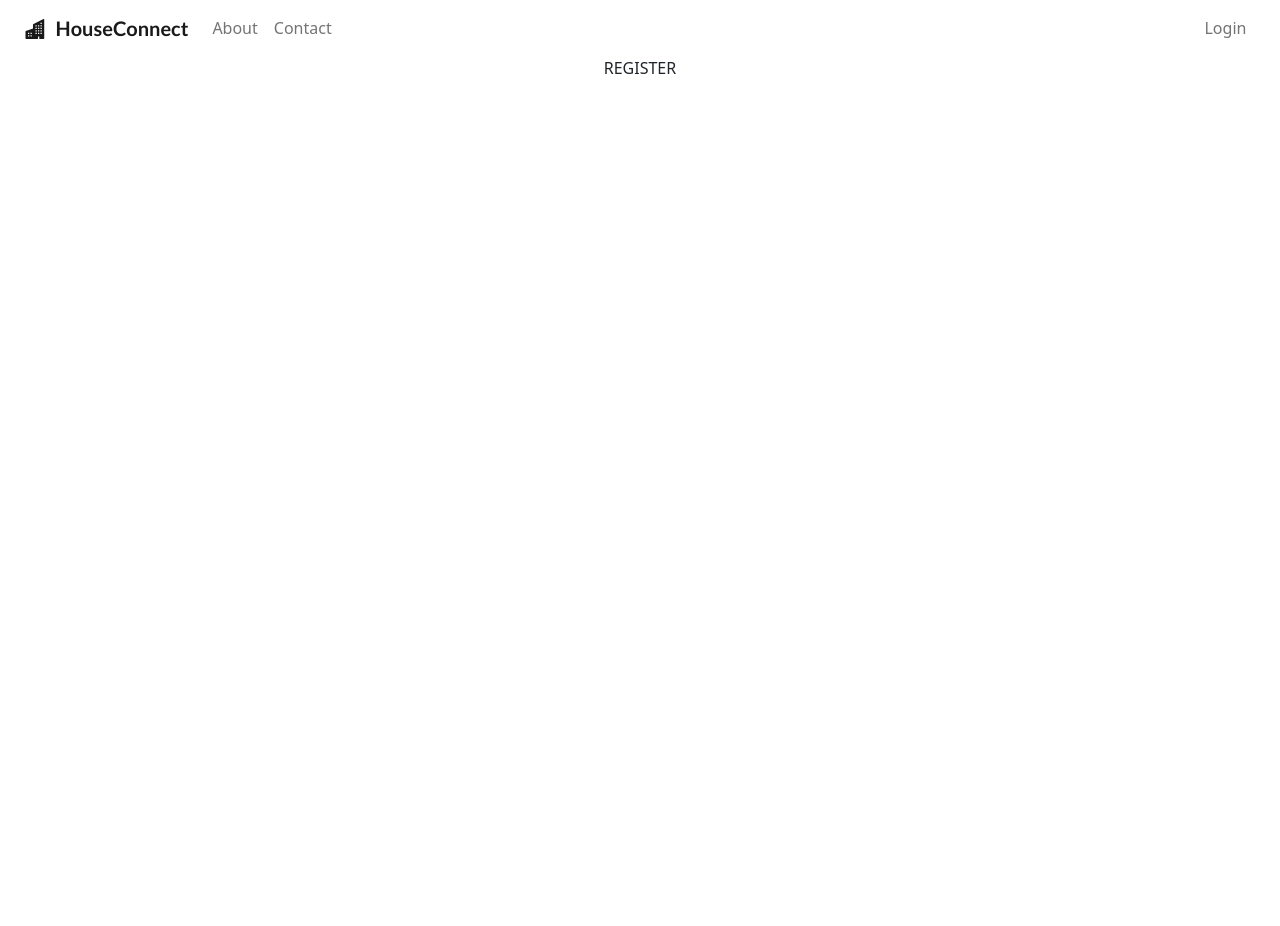
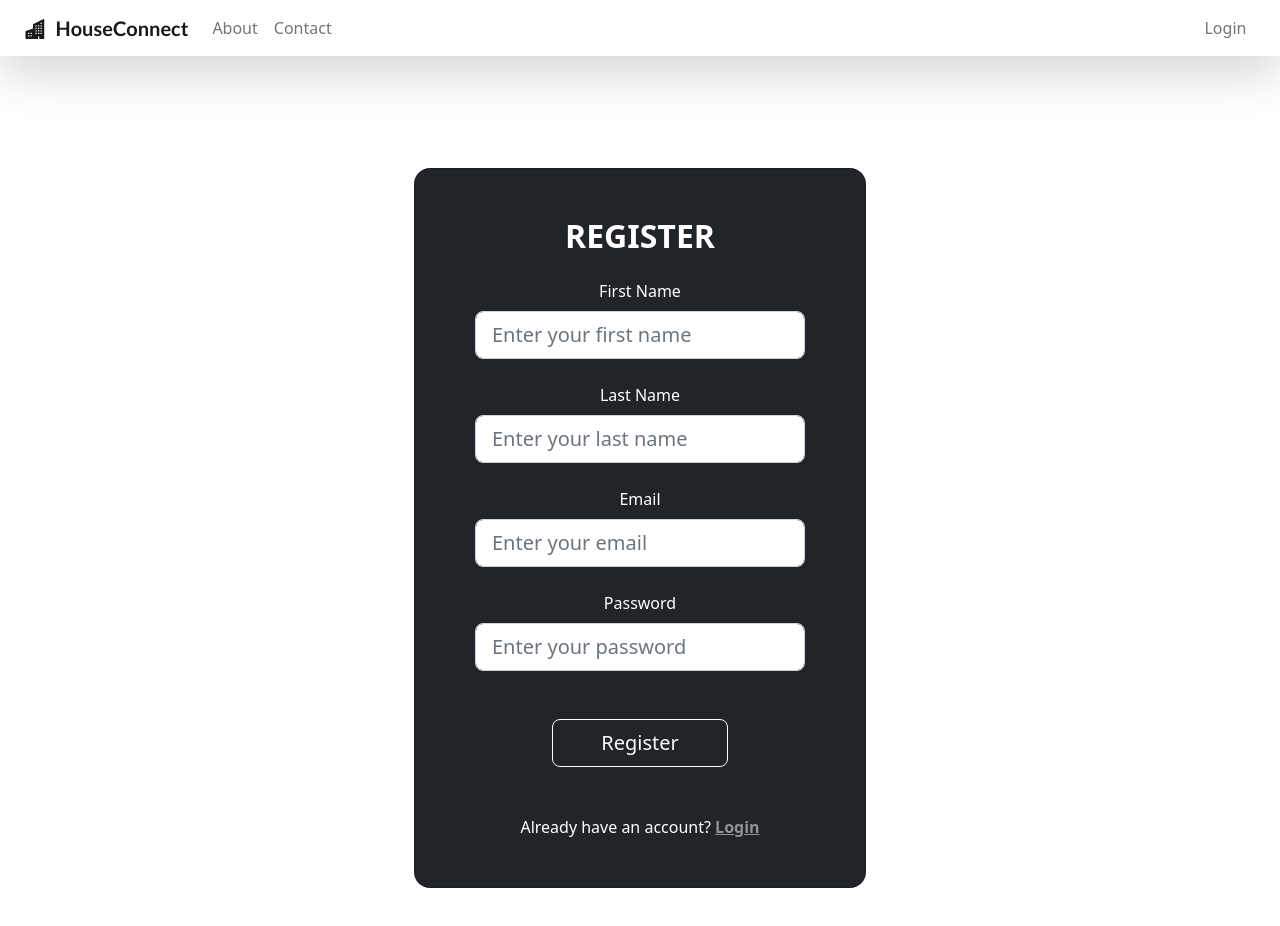
Before and after one commit to Wilson2k/Property-Management-App, a React (Create React App) app in the folder frontend/: page /register in a window 1280 px wide. Shown: the top 926 px of the page. Before the commit the page ends 800 px from the top, so only its background shows below. Built offline with nearby package versions, Linux system fonts and the light colour scheme.

Commit message:
Added login and register forms

```diff
--- /dev/null
+++ b/frontend/src/components/LoginPage/LoginForm.tsx
@@ -0,0 +1,33 @@
+import Form from 'react-bootstrap/Form';
+
+export default function LoginForm() {
+    return (
+        <div className="container" style={{ display: 'flex', justifyContent: 'center', alignItems: 'center', paddingBlock: '7rem' }}>
+            <div className="row d-flex justify-content-center align-items-center h-100">
+                <div className="card bg-dark text-white" style={{ borderRadius: "1rem" }}>
+                    <div className="card-body p-5 text-center">
+                        <div className="mb-md-5">
+                            <h2 className="fw-bold mb-4 text-uppercase">Login</h2>
+                            <div className="form-outline form-white mb-4">
+                                <Form.Label>Email</Form.Label>
+                                <Form.Control type="email" id="typeEmailX" className="form-control form-control-lg" placeholder={"Enter your email"} />
+                            </div>
+
+                            <div className="form-outline form-white mb-4">
+                                <Form.Label>Password</Form.Label>
+                                <Form.Control type="password" id="typePasswordX" className="form-control form-control-lg" placeholder={"Enter your password"} />
+                            </div>
+
+                            <button className="btn btn-outline-light btn-lg px-5 mt-4" type="submit">Login</button>
+                        </div>
+                        <div>
+                            <p className="mb-0 mt-4">Don't have an account? <a href="#!" className="text-white-50 fw-bold">Sign Up</a>
+                            </p>
+                        </div>
+
+                    </div>
+                </div>
+            </div>
+        </div>
+    )
+}
--- a/frontend/src/components/LoginPage/index.tsx
+++ b/frontend/src/components/LoginPage/index.tsx
@@ -1,10 +1,11 @@
 import NavBar from '../NavBar';
+import LoginForm from './LoginForm';
 
 export default function LoginPage() {
     return (
         <div>
             <NavBar link={'/login'} />
-            LOGIN
+            <LoginForm />
         </div>
     );
 }
--- a/frontend/src/components/NavBar/index.tsx
+++ b/frontend/src/components/NavBar/index.tsx
@@ -15,7 +15,7 @@ export default function NavBar(props: NavBarProps) {
     }, [props.link])
 
     return (
-        <Navbar collapseOnSelect expand="lg" style={{ background: "white", marginInline: "2%" }}>
+        <Navbar className="shadow-lg bg-body" expand="lg" style={{ background: "white", paddingInline: "2%" , width: "100%", position: 'sticky', top:0 }}>
             <Navbar.Brand href="/" style={{ fontFamily: "Lato", fontWeight: 'bold' }}>
                 <i className="bi bi-buildings-fill" style={{ marginRight: 10 }}></i>
                 HouseConnect
--- /dev/null
+++ b/frontend/src/components/RegisterPage/RegisterForm.tsx
@@ -0,0 +1,45 @@
+import Form from 'react-bootstrap/Form';
+
+export default function RegisterForm() {
+    return (
+        <div className="container" style={{ display: 'flex', justifyContent: 'center', alignItems: 'center', paddingBlock: '7rem' }}>
+            <div className="row d-flex justify-content-center align-items-center h-100">
+                <div className="card bg-dark text-white" style={{ borderRadius: "1rem" }}>
+                    <div className="card-body p-5 text-center">
+                        <div className="mb-md-5">
+                            <h2 className="fw-bold mb-4 text-uppercase">Register</h2>
+
+                            <div className="form-outline form-white mb-4">
+                                <Form.Label>First Name</Form.Label>
+                                <Form.Control type="fname" id="typefnameX" className="form-control form-control-lg" placeholder={"Enter your first name"} />
+                            </div>
+
+                            <div className="form-outline form-white mb-4">
+                                <Form.Label>Last Name</Form.Label>
+                                <Form.Control type="lname" id="typelnameX" className="form-control form-control-lg" placeholder={"Enter your last name"} />
+                            </div>
+
+                            <div className="form-outline form-white mb-4">
+                                <Form.Label>Email</Form.Label>
+                                <Form.Control type="email" id="typeEmailX" className="form-control form-control-lg" placeholder={"Enter your email"} />
+                            </div>
+
+                            <div className="form-outline form-white mb-4">
+                                <Form.Label>Password</Form.Label>
+                                <Form.Control type="password" id="typePasswordX" className="form-control form-control-lg" placeholder={"Enter your password"} />
+                            </div>
+
+                            <button className="btn btn-outline-light btn-lg px-5 mt-4" type="submit">Register</button>
+                        </div>
+
+                        <div>
+                            <p className="mb-0 mt-4">Already have an account? <a href="#!" className="text-white-50 fw-bold">Login</a>
+                            </p>
+                        </div>
+
+                    </div>
+                </div>
+            </div>
+        </div>
+    )
+}
--- a/frontend/src/components/RegisterPage/index.tsx
+++ b/frontend/src/components/RegisterPage/index.tsx
@@ -1,10 +1,11 @@
 import NavBar from "../NavBar";
+import RegisterForm from "./RegisterForm";
 
 export default function RegisterPage() {
     return (
         <div>
             <NavBar link={'/register'} />
-            REGISTER
+            <RegisterForm />
         </div>
     );
 }
```
Also changed, not shown: frontend/src/components/DashboardPage/index.tsx (added, +7 -0 lines).
